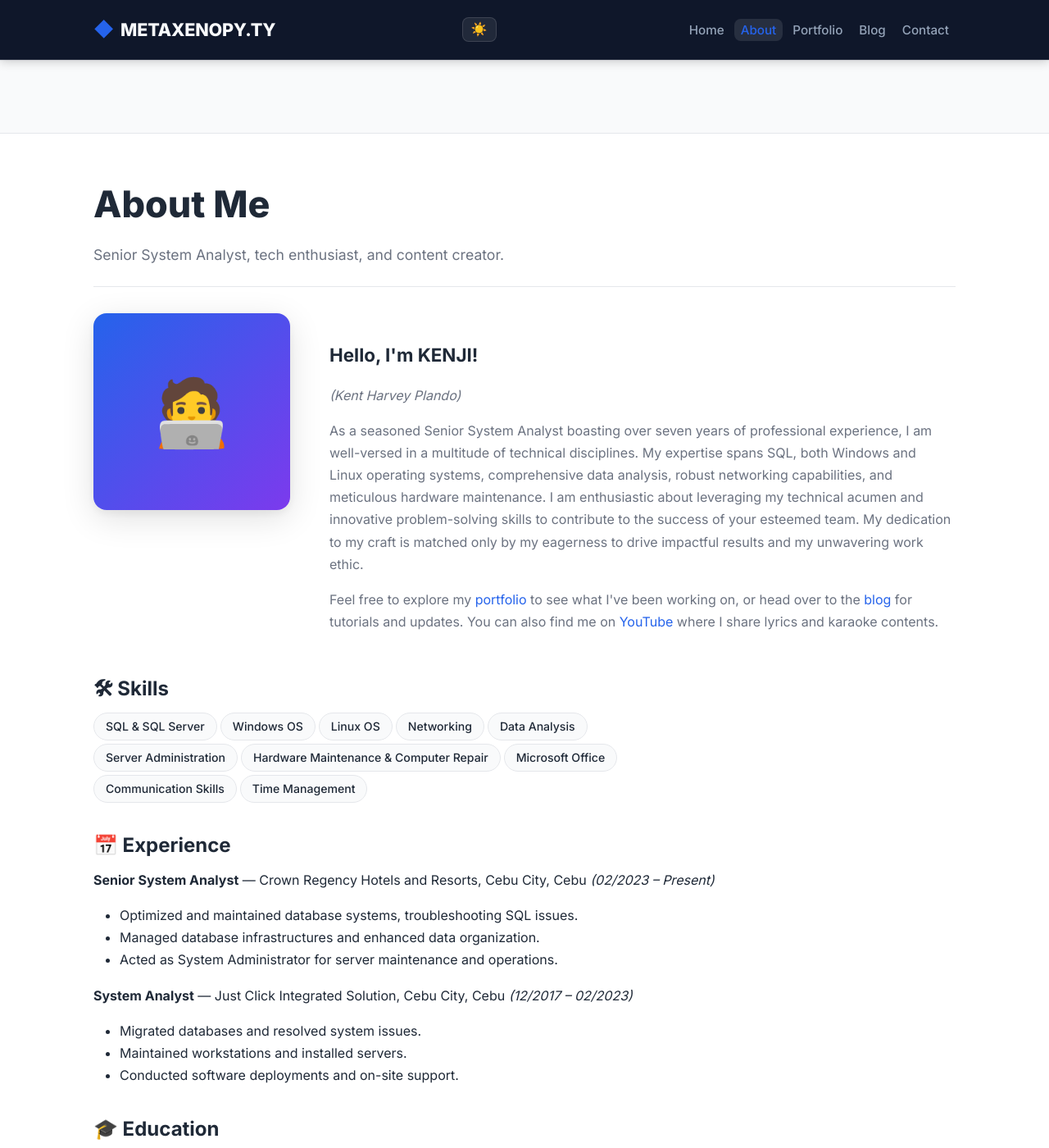
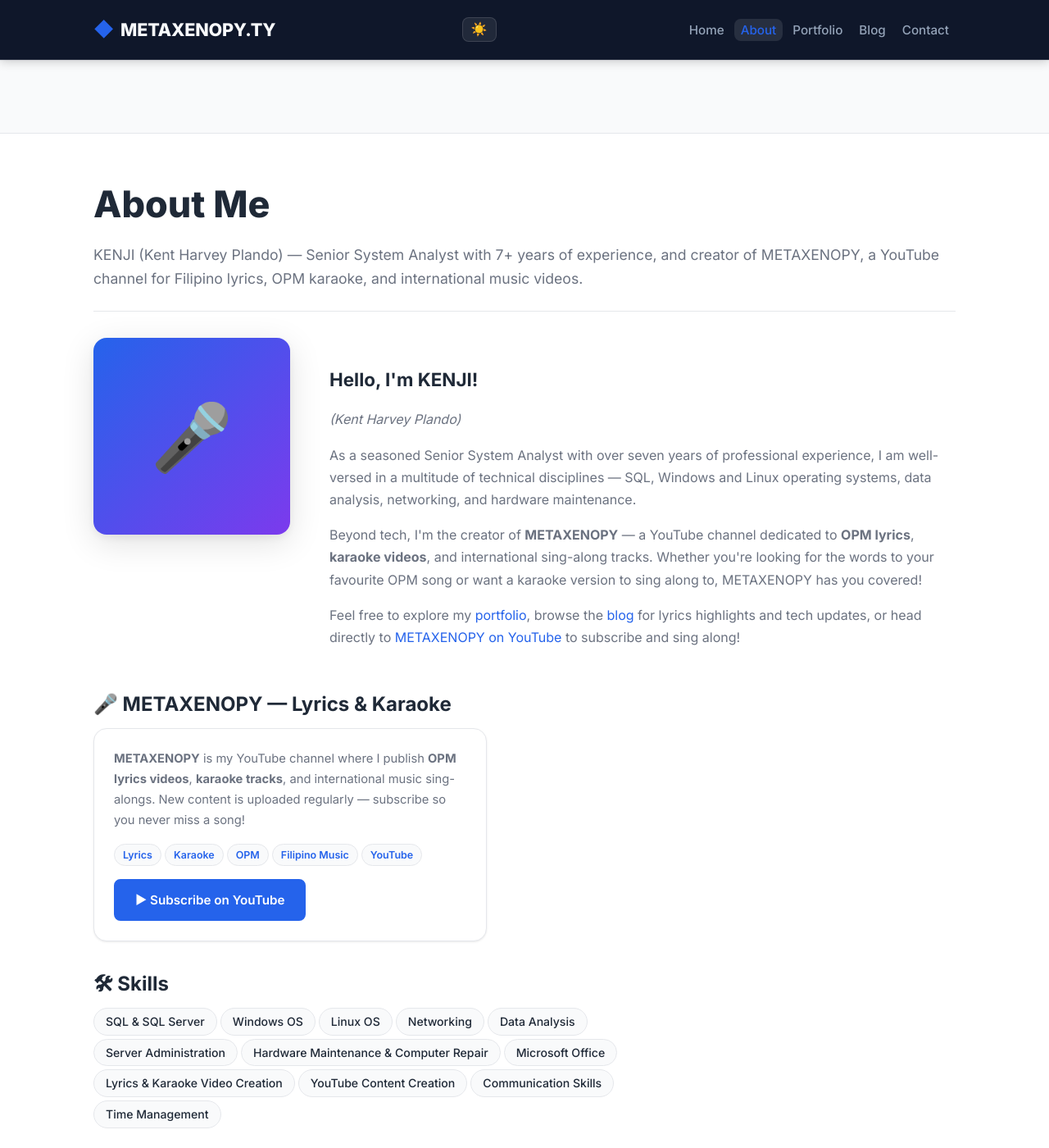
Before and after one commit to darzmackz/darzmackz.github.io, a Jekyll site: the page built from about.md, in a window 1280 px wide and 1400 px high. Shown: the whole window at 82% size. Built offline with Jekyll 4.4.1, drawn with Linux system fonts in a browser that asks for light colours; some of the changed text lies outside the part shown.

Commit message:
Fix SEO and content: replace Tech Content/Tutorials with Lyrics/Karaoke site-wide
Co-authored-by: darzmackz <36530305+darzmackz@users.noreply.github.com>

```diff
--- a/_config.yml
+++ b/_config.yml
@@ -1,5 +1,5 @@
 title: "METAXENOPY.TY"
-description: "Personal blog, portfolio, and more."
+description: "Personal blog by KENJI — Filipino lyrics, OPM karaoke videos, and tech insights. Subscribe to METAXENOPY on YouTube for the latest music content."
 author: "KENJI"
 author_fullname: "Kent Harvey Plando"
 email: "darzmackz@gmail.com"
--- a/about.md
+++ b/about.md
@@ -1,35 +1,57 @@
 ---
 layout: page
 title: "About Me"
-description: "Senior System Analyst, tech enthusiast, and content creator."
+description: "KENJI (Kent Harvey Plando) — Senior System Analyst with 7+ years of experience, and creator of METAXENOPY, a YouTube channel for Filipino lyrics, OPM karaoke, and international music videos."
 permalink: /about/
 ---
 
 <div class="about-grid">
 
   <div class="about-avatar">
-    🧑‍💻
+    🎤
   </div>
 
   <div class="about-bio">
     <h2>Hello, I'm KENJI!</h2>
     <p><em>(Kent Harvey Plando)</em></p>
     <p>
-      As a seasoned Senior System Analyst boasting over seven years of professional experience,
-      I am well-versed in a multitude of technical disciplines. My expertise spans SQL, both
-      Windows and Linux operating systems, comprehensive data analysis, robust networking
-      capabilities, and meticulous hardware maintenance. I am enthusiastic about leveraging my
-      technical acumen and innovative problem-solving skills to contribute to the success of your
-      esteemed team. My dedication to my craft is matched only by my eagerness to drive impactful
-      results and my unwavering work ethic.
+      As a seasoned Senior System Analyst with over seven years of professional experience,
+      I am well-versed in a multitude of technical disciplines — SQL, Windows and Linux operating
+      systems, data analysis, networking, and hardware maintenance.
     </p>
     <p>
-      Feel free to explore my <a href="{{ '/portfolio/' | relative_url }}">portfolio</a> to see
-      what I've been working on, or head over to the <a href="{{ '/blog/' | relative_url }}">blog</a>
-      for tutorials and updates. You can also find me on
-      <a href="https://www.youtube.com/@metaxenopy?sub_confirmation=1" target="_blank" rel="noopener">YouTube</a>
-      where I share lyrics and karaoke contents.
+      Beyond tech, I'm the creator of <strong>METAXENOPY</strong> — a YouTube channel dedicated to
+      <strong>OPM lyrics</strong>, <strong>karaoke videos</strong>, and international
+      sing-along tracks. Whether you're looking for the words to your favourite OPM song or want
+      a karaoke version to sing along to, METAXENOPY has you covered!
     </p>
+    <p>
+      Feel free to explore my <a href="{{ '/portfolio/' | relative_url }}">portfolio</a>,
+      browse the <a href="{{ '/blog/' | relative_url }}">blog</a> for lyrics highlights and
+      tech updates, or head directly to
+      <a href="https://www.youtube.com/@metaxenopy?sub_confirmation=1" target="_blank" rel="noopener">METAXENOPY on YouTube</a>
+      to subscribe and sing along!
+    </p>
+  </div>
+</div>
+
+## 🎤 METAXENOPY — Lyrics &amp; Karaoke
+
+<div class="portfolio-card" style="max-width:480px;margin-bottom:2rem;">
+  <div class="portfolio-card-body">
+    <p>
+      <strong>METAXENOPY</strong> is my YouTube channel where I publish <strong>OPM lyrics
+      videos</strong>, <strong>karaoke tracks</strong>, and international music sing-alongs. New
+      content is uploaded regularly — subscribe so you never miss a song!
+    </p>
+    <div class="tech-stack">
+      <span class="tech-badge">Lyrics</span>
+      <span class="tech-badge">Karaoke</span>
+      <span class="tech-badge">OPM</span>
+      <span class="tech-badge">Filipino Music</span>
+      <span class="tech-badge">YouTube</span>
+    </div>
+    <a href="https://www.youtube.com/@metaxenopy?sub_confirmation=1" target="_blank" rel="noopener" class="btn btn-primary">▶ Subscribe on YouTube</a>
   </div>
 </div>
 
@@ -44,6 +66,8 @@ permalink: /about/
   <li>Server Administration</li>
   <li>Hardware Maintenance &amp; Computer Repair</li>
   <li>Microsoft Office</li>
+  <li>Lyrics &amp; Karaoke Video Creation</li>
+  <li>YouTube Content Creation</li>
   <li>Communication Skills</li>
   <li>Time Management</li>
 </ul>
```
Also changed, not shown: _posts/2025-03-01-welcome-to-metaxenopy.md (+15 -14 lines), index.html (+10 -3 lines), portfolio.md (+8 -6 lines).
